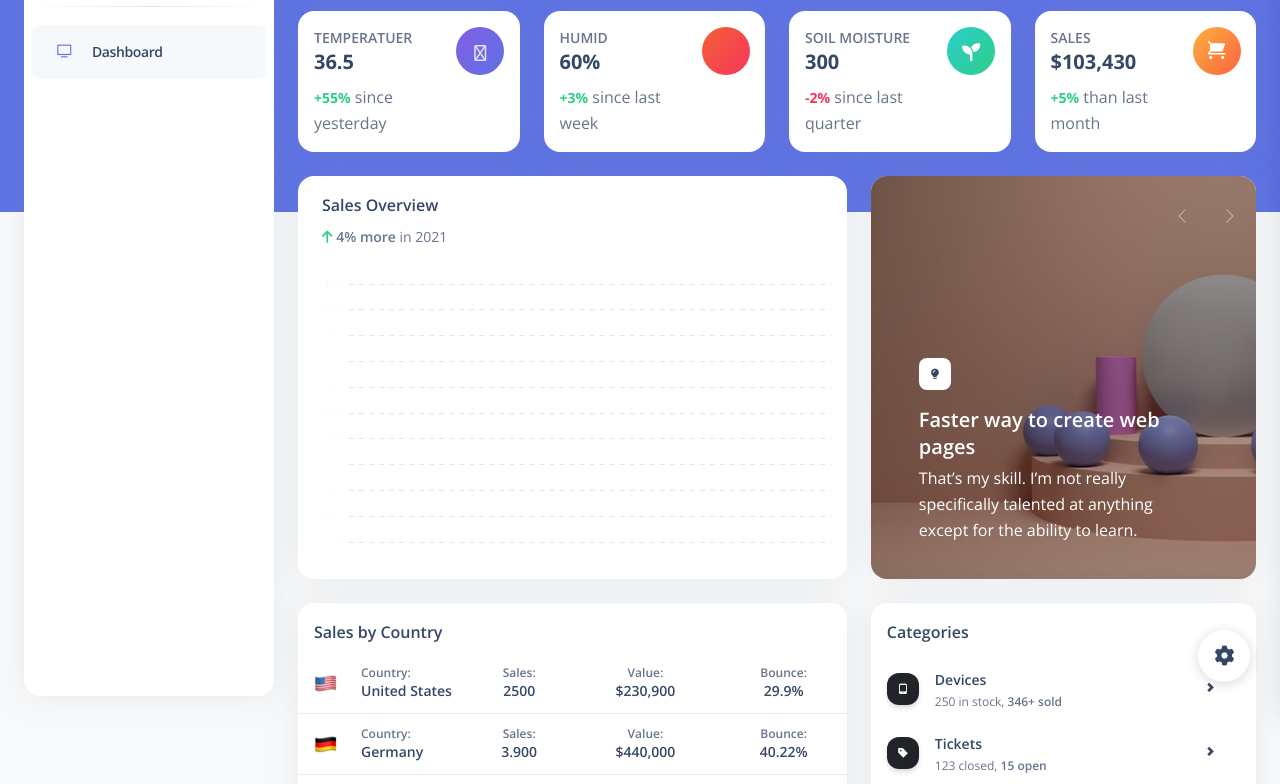
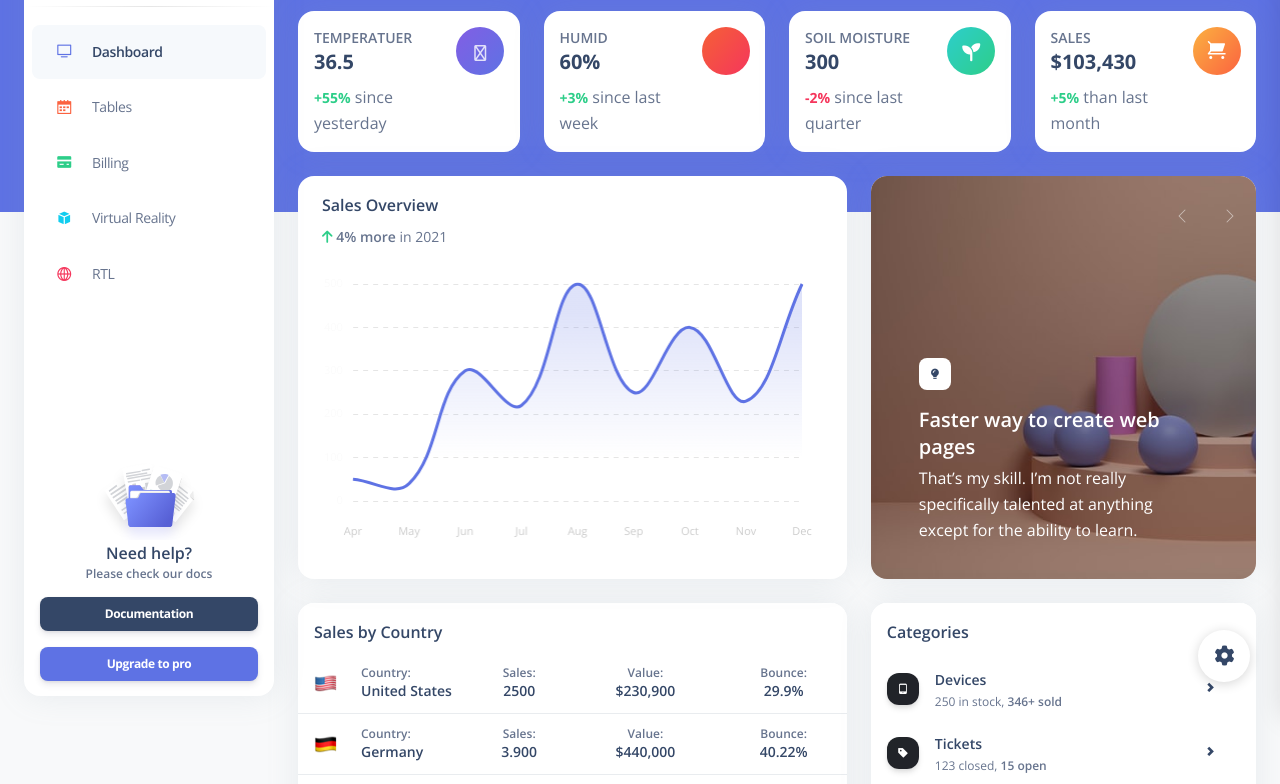
Before and after one commit to Yanghuiwon22/mini_smartfarm, a website: page argon-dashboard-master/index.html in a window 1280 px wide. Shown: the part 88-872 px from the top of the page. Drawn offline with nearby package versions, Linux system fonts and the light colour scheme; some icons are missing.

Commit message:
Add files via upload

```diff
--- a/argon-dashboard-master/index.html
+++ b/argon-dashboard-master/index.html
@@ -40,10 +40,10 @@
   <aside class="sidenav bg-white navbar navbar-vertical navbar-expand-xs border-0 border-radius-xl my-3 fixed-start ms-4 " id="sidenav-main">
     <div class="sidenav-header">
       <i class="fas fa-times p-3 cursor-pointer text-secondary opacity-5 position-absolute end-0 top-0 d-none d-xl-none" aria-hidden="true" id="iconSidenav"></i>
-<!--      <a class="navbar-brand m-0" href=" https://demos.creative-tim.com/argon-dashboard/pages/dashboard.html " target="_blank">-->
-<!--        <img src="./assets/img/logo-ct-dark.png" class="navbar-brand-img h-100" alt="main_logo">-->
-<!--        <span class="ms-1 font-weight-bold">Argon Dashboard 2</span>-->
-<!--      </a>-->
+      <a class="navbar-brand m-0" href=" https://demos.creative-tim.com/argon-dashboard/pages/dashboard.html " target="_blank">
+        <img src="./assets/img/logo-ct-dark.png" class="navbar-brand-img h-100" alt="main_logo">
+        <span class="ms-1 font-weight-bold">Argon Dashboard 2</span>
+      </a>
     </div>
     <hr class="horizontal dark mt-0">
     <div class="collapse navbar-collapse  w-auto " id="sidenav-collapse-main">
@@ -56,38 +56,38 @@
             <span class="nav-link-text ms-1">Dashboard</span>
           </a>
         </li>
-<!--        <li class="nav-item">-->
-<!--          <a class="nav-link " href="./pages/tables.html">-->
-<!--            <div class="icon icon-shape icon-sm border-radius-md text-center me-2 d-flex align-items-center justify-content-center">-->
-<!--              <i class="ni ni-calendar-grid-58 text-warning text-sm opacity-10"></i>-->
-<!--            </div>-->
-<!--            <span class="nav-link-text ms-1">Tables</span>-->
-<!--          </a>-->
-<!--        </li>-->
-<!--        <li class="nav-item">-->
-<!--          <a class="nav-link " href="./pages/billing.html">-->
-<!--            <div class="icon icon-shape icon-sm border-radius-md text-center me-2 d-flex align-items-center justify-content-center">-->
-<!--              <i class="ni ni-credit-card text-success text-sm opacity-10"></i>-->
-<!--            </div>-->
-<!--            <span class="nav-link-text ms-1">Billing</span>-->
-<!--          </a>-->
-<!--        </li>-->
-<!--        <li class="nav-item">-->
-<!--          <a class="nav-link " href="./pages/virtual-reality.html">-->
-<!--            <div class="icon icon-shape icon-sm border-radius-md text-center me-2 d-flex align-items-center justify-content-center">-->
-<!--              <i class="ni ni-app text-info text-sm opacity-10"></i>-->
-<!--            </div>-->
-<!--            <span class="nav-link-text ms-1">Virtual Reality</span>-->
-<!--          </a>-->
-<!--        </li>-->
-<!--        <li class="nav-item">-->
-<!--          <a class="nav-link " href="./pages/rtl.html">-->
-<!--            <div class="icon icon-shape icon-sm border-radius-md text-center me-2 d-flex align-items-center justify-content-center">-->
-<!--              <i class="ni ni-world-2 text-danger text-sm opacity-10"></i>-->
-<!--            </div>-->
-<!--            <span class="nav-link-text ms-1">RTL</span>-->
-<!--          </a>-->
-<!--        </li>-->
+        <li class="nav-item">
+          <a class="nav-link " href="./pages/tables.html">
+            <div class="icon icon-shape icon-sm border-radius-md text-center me-2 d-flex align-items-center justify-content-center">
+              <i class="ni ni-calendar-grid-58 text-warning text-sm opacity-10"></i>
+            </div>
+            <span class="nav-link-text ms-1">Tables</span>
+          </a>
+        </li>
+        <li class="nav-item">
+          <a class="nav-link " href="./pages/billing.html">
+            <div class="icon icon-shape icon-sm border-radius-md text-center me-2 d-flex align-items-center justify-content-center">
+              <i class="ni ni-credit-card text-success text-sm opacity-10"></i>
+            </div>
+            <span class="nav-link-text ms-1">Billing</span>
+          </a>
+        </li>
+        <li class="nav-item">
+          <a class="nav-link " href="./pages/virtual-reality.html">
+            <div class="icon icon-shape icon-sm border-radius-md text-center me-2 d-flex align-items-center justify-content-center">
+              <i class="ni ni-app text-info text-sm opacity-10"></i>
+            </div>
+            <span class="nav-link-text ms-1">Virtual Reality</span>
+          </a>
+        </li>
+        <li class="nav-item">
+          <a class="nav-link " href="./pages/rtl.html">
+            <div class="icon icon-shape icon-sm border-radius-md text-center me-2 d-flex align-items-center justify-content-center">
+              <i class="ni ni-world-2 text-danger text-sm opacity-10"></i>
+            </div>
+            <span class="nav-link-text ms-1">RTL</span>
+          </a>
+        </li>
 
 
 <!--        <li class="nav-item mt-3">-->
@@ -119,19 +119,19 @@
 <!--        </li>-->
       </ul>
     </div>
-<!--    <div class="sidenav-footer mx-3 ">-->
-<!--      <div class="card card-plain shadow-none" id="sidenavCard">-->
-<!--        <img class="w-50 mx-auto" src="./assets/img/illustrations/icon-documentation.svg" alt="sidebar_illustration">-->
-<!--        <div class="card-body text-center p-3 w-100 pt-0">-->
-<!--          <div class="docs-info">-->
-<!--            <h6 class="mb-0">Need help?</h6>-->
-<!--            <p class="text-xs font-weight-bold mb-0">Please check our docs</p>-->
-<!--          </div>-->
-<!--        </div>-->
-<!--      </div>-->
-<!--      <a href="https://www.creative-tim.com/learning-lab/bootstrap/license/argon-dashboard" target="_blank" class="btn btn-dark btn-sm w-100 mb-3">Documentation</a>-->
-<!--      <a class="btn btn-primary btn-sm mb-0 w-100" href="https://www.creative-tim.com/product/argon-dashboard-pro?ref=sidebarfree" type="button">Upgrade to pro</a>-->
-<!--    </div>-->
+    <div class="sidenav-footer mx-3 ">
+      <div class="card card-plain shadow-none" id="sidenavCard">
+        <img class="w-50 mx-auto" src="./assets/img/illustrations/icon-documentation.svg" alt="sidebar_illustration">
+        <div class="card-body text-center p-3 w-100 pt-0">
+          <div class="docs-info">
+            <h6 class="mb-0">Need help?</h6>
+            <p class="text-xs font-weight-bold mb-0">Please check our docs</p>
+          </div>
+        </div>
+      </div>
+      <a href="https://www.creative-tim.com/learning-lab/bootstrap/license/argon-dashboard" target="_blank" class="btn btn-dark btn-sm w-100 mb-3">Documentation</a>
+      <a class="btn btn-primary btn-sm mb-0 w-100" href="https://www.creative-tim.com/product/argon-dashboard-pro?ref=sidebarfree" type="button">Upgrade to pro</a>
+    </div>
   </aside>
   <main class="main-content position-relative border-radius-lg ">
     <!-- Navbar -->
@@ -271,7 +271,7 @@
                 </div>
                 <div class="col-4 text-end">
                   <div class="icon icon-shape bg-gradient-primary shadow-primary text-center rounded-circle">
-                    <i class="fa-regular fa-temperature-three-quarters"></i>
+                    <i class="fa-regular fa-temperature-three-quarters" aria-hidden="true"></i>
                   </div>
                 </div>
               </div>
@@ -297,8 +297,7 @@
                 </div>
                 <div class="col-4 text-end">
                   <div class="icon icon-shape bg-gradient-danger shadow-danger text-center rounded-circle">
-
-                    <i class="fa-sharp fa-solid fa-droplet-degree"></i>
+                    <i class="fa-sharp fa-solid fa-droplet-degree" aria-hidden="true"></i>
                   </div>
                 </div>
               </div>
@@ -740,7 +739,6 @@
   <script src="./assets/js/plugins/perfect-scrollbar.min.js"></script>
   <script src="./assets/js/plugins/smooth-scrollbar.min.js"></script>
   <script src="./assets/js/plugins/chartjs.min.js"></script>
-<!--  main chart-->
   <script>
     var ctx1 = document.getElementById("chart-line").getContext("2d");
 
@@ -752,7 +750,7 @@
     new Chart(ctx1, {
       type: "line",
       data: {
-        labels: [],
+        labels: ["Apr", "May", "Jun", "Jul", "Aug", "Sep", "Oct", "Nov", "Dec"],
         datasets: [{
           label: "Mobile apps",
           tension: 0.4,
@@ -762,7 +760,7 @@
           backgroundColor: gradientStroke1,
           borderWidth: 3,
           fill: true,
-          data: [],
+          data: [50, 40, 300, 220, 500, 250, 400, 230, 500],
           maxBarThickness: 6
 
         }],
@@ -823,31 +821,7 @@
         },
       },
     });
-
-    // 서버에서 데이터를 가져오는 함수
-    async function fetchData() {
-      try {
-        const response = await fetch('database-1.crhwxgwlg3at.us-east-1.rds.amazonaws.com'); // 서버의 API 엔드포인트로 변경
-        const data = await response.json();
-
-        // console.log(response)
-
-        // 여기서 data가 { labels: [...], values: [...] } 형식이라고 가정
-        const newLabels = data.labels;
-        const newData = data.values;
-
-        // 차트 데이터 업데이트
-        chart.data.labels = newLabels;
-        chart.data.datasets[0].data = newData;
-        chart.update();
-      } catch (error) {
-        console.error('Error fetching data:', error);
-      }
-    }
-
-    setInterval(fetchData, 30000); // 1초마다 fetchData 함수 호출
   </script>
-
   <script>
     var win = navigator.platform.indexOf('Win') > -1;
     if (win && document.querySelector('#sidenav-scrollbar')) {
```
